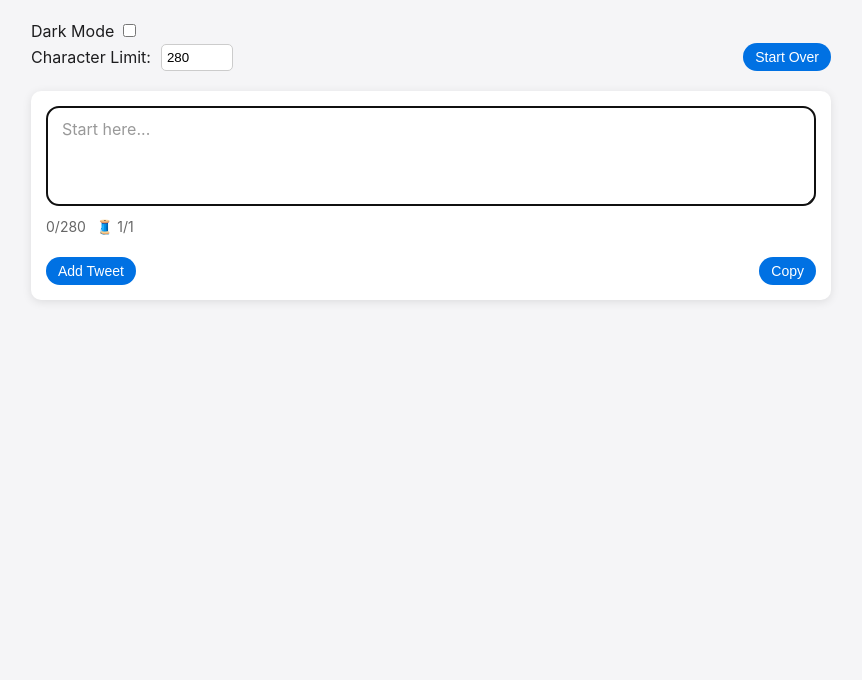
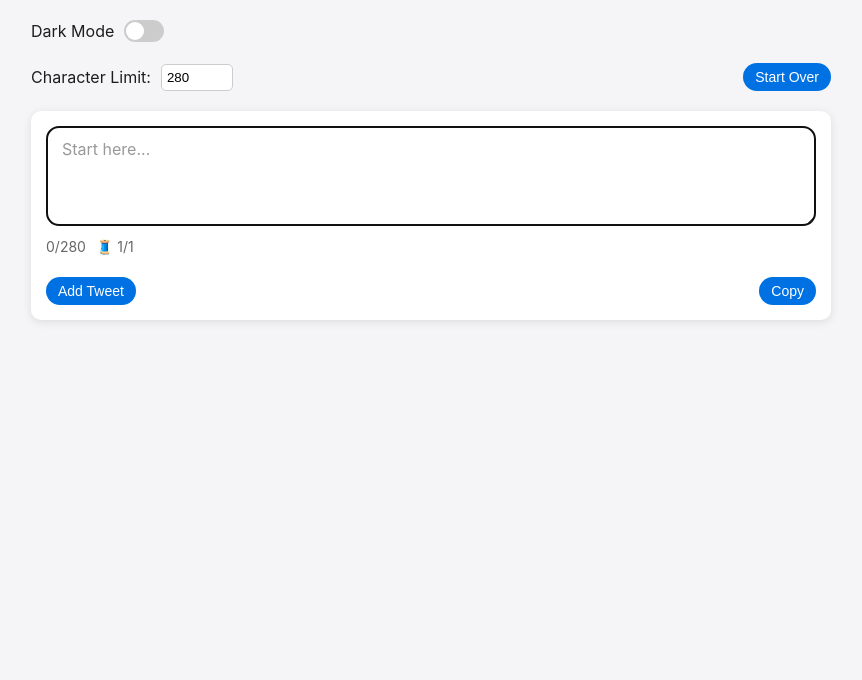
Before and after one commit to 9127eth/octotyp, a plain HTML site: page index.html in a window 1280 px wide. Shown: the part 120-800 px from the top of the page, without its empty margins (209-1071 px from the left). Drawn offline with Linux system fonts and the light colour scheme.

Commit message:
dark mode toggle

```diff
--- a/index.html
+++ b/index.html
@@ -264,6 +264,68 @@
         #combined-result .copy-confirm {
             margin-right: 10px;
         }
+
+        /* Dark mode toggle switch styles */
+        .dark-mode-toggle {
+            display: flex;
+            align-items: center;
+            margin-bottom: 20px;
+        }
+
+        .switch {
+            position: relative;
+            display: inline-block;
+            width: 40px; /* Reduced from 60px */
+            height: 22px; /* Reduced from 34px */
+            margin-left: 10px;
+        }
+
+        .switch input {
+            opacity: 0;
+            width: 0;
+            height: 0;
+        }
+
+        .slider {
+            position: absolute;
+            cursor: pointer;
+            top: 0;
+            left: 0;
+            right: 0;
+            bottom: 0;
+            background-color: #ccc;
+            transition: .4s;
+            border-radius: 22px; /* Adjusted to match new height */
+        }
+
+        .slider:before {
+            position: absolute;
+            content: "";
+            height: 18px; /* Reduced from 26px */
+            width: 18px; /* Reduced from 26px */
+            left: 2px; /* Adjusted from 4px */
+            bottom: 2px; /* Adjusted from 4px */
+            background-color: white;
+            transition: .4s;
+            border-radius: 50%;
+        }
+
+        input:checked + .slider {
+            background-color: var(--accent-color);
+        }
+
+        input:checked + .slider:before {
+            transform: translateX(18px); /* Adjusted from 26px */
+        }
+
+        /* Dark mode styles for the toggle switch */
+        body.dark-mode .slider {
+            background-color: #555;
+        }
+
+        body.dark-mode .slider:before {
+            background-color: #f5f5f7;
+        }
     </style>
 </head>
 <body>
@@ -272,7 +334,10 @@
 
         <div class="dark-mode-toggle">
             <label for="dark-mode-switch">Dark Mode</label>
-            <input type="checkbox" id="dark-mode-switch" onchange="toggleDarkMode()">
+            <label class="switch">
+                <input type="checkbox" id="dark-mode-switch" onchange="toggleDarkMode()">
+                <span class="slider"></span>
+            </label>
         </div>
 
         <div class="controls">
```
Also changed, not shown: firebase.js (added).
